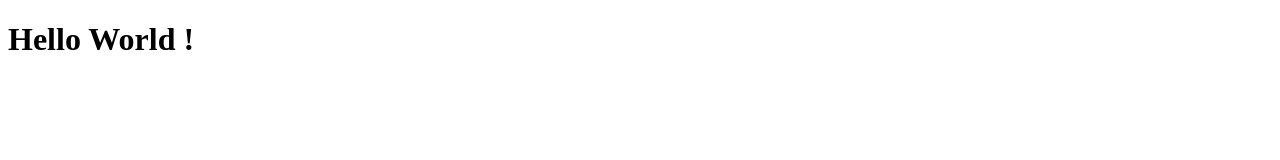
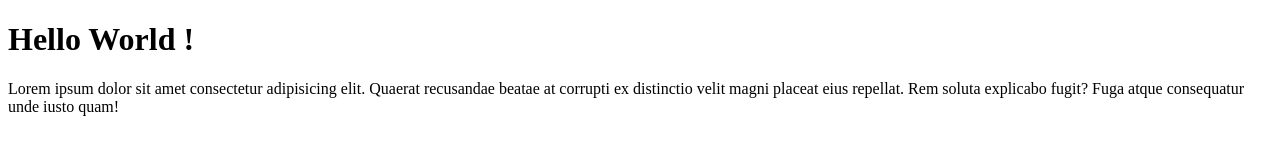
Before and after one commit to JeremyDallain/isfac-ci-cd, a website: page index.html in a window 1280 px wide. Drawn offline with Linux system fonts and the light colour scheme.

Commit message:
Ajouter un paragraphe de texte à la page d'accueil init npm

```diff
--- a/index.html
+++ b/index.html
@@ -7,5 +7,6 @@
 </head>
 <body>
     <h1>Hello World !</h1>
+    <p>Lorem ipsum dolor sit amet consectetur adipisicing elit. Quaerat recusandae beatae at corrupti ex distinctio velit magni placeat eius repellat. Rem soluta explicabo fugit? Fuga atque consequatur unde iusto quam!</p>
 </body>
 </html>
```
Also changed, not shown: package.json (added, +11 -0 lines).
